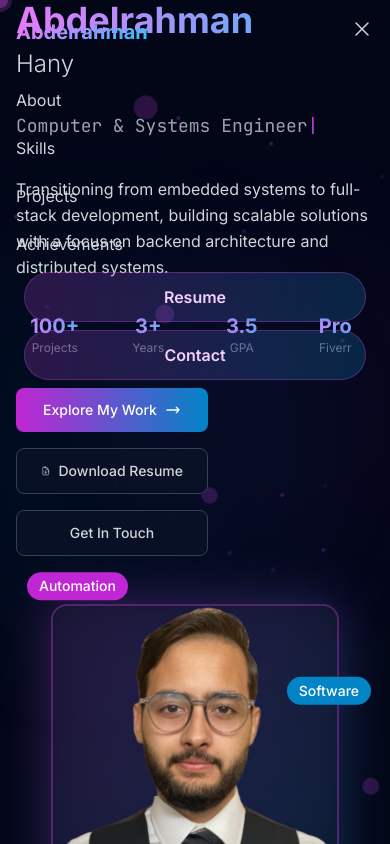
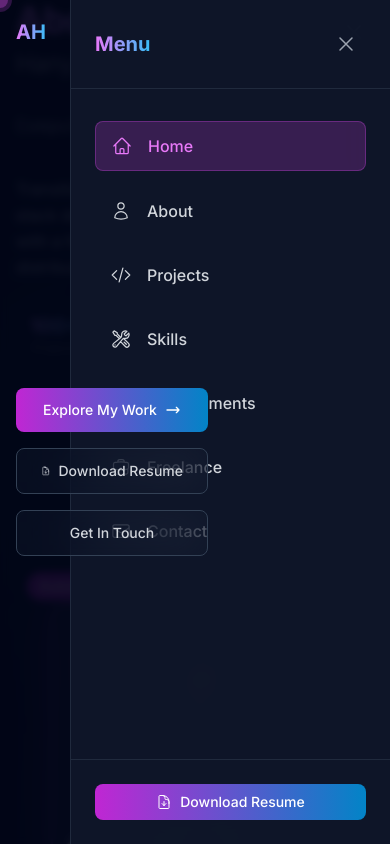
Before and after one commit to DopeBiscuit/Portfolio, a React (Vite) app: page / in a window 390 px wide. Both pictures are taken after a click on the button 362 px from the left and 29 px from the top of the page. Shown: the top 844 px of the page. Built offline with nearby package versions, Linux system fonts and the light colour scheme.

Commit message:
Mobile Responsivity

```diff
--- a/src/App.jsx
+++ b/src/App.jsx
@@ -3,6 +3,7 @@ import { motion, AnimatePresence } from 'framer-motion';
 import { HelmetProvider } from 'react-helmet-async';
 import SEO from './components/SEO';
 import Navbar from './components/Navbar';
+import MobileNavbar from './components/MobileNavbar'; // Add this
 import Hero from './components/Hero';
 import BackgroundAnimation from './components/BackgroundAnimation';
 import ScrollToTop from './components/ScrollToTop';
@@ -17,7 +18,7 @@ const Contact = lazy(() => import('./components/Contact'));
 
 // Loading component for lazy-loaded sections
 const SectionLoader = () => (
-  <div className="flex items-center justify-center py-20">
+  <div className="flex items-center justify-center section-padding">
     <div className="w-8 h-8 border-2 border-accent-500/30 border-t-accent-500 rounded-full animate-spin"></div>
   </div>
 );
@@ -56,7 +57,7 @@ function App() {
                   initial={{ opacity: 0, y: 20 }}
                   animate={{ opacity: 1, y: 0 }}
                   transition={{ delay: 0.5 }}
-                  className="text-2xl font-bold gradient-text"
+                  className="text-xl font-bold gradient-text sm:text-2xl"
                 >
                   Loading Portfolio...
                 </motion.h2>
@@ -72,7 +73,15 @@ function App() {
             transition={{ duration: 0.5 }}
           >
             <BackgroundAnimation />
-            <Navbar />
+
+            {/* Desktop Navbar */}
+            <div className="hidden md:block">
+              <Navbar />
+            </div>
+
+            {/* Mobile Navbar */}
+            <MobileNavbar />
+
             <main>
               <Hero />
 
--- /dev/null
+++ b/src/components/MobileNavbar.jsx
@@ -0,0 +1,191 @@
+import React, { useState, useEffect } from 'react';
+import { motion, AnimatePresence } from 'framer-motion';
+import {
+  Bars3Icon,
+  XMarkIcon,
+  DocumentArrowDownIcon,
+  HomeIcon,
+  UserIcon,
+  CodeBracketIcon,
+  WrenchScrewdriverIcon,
+  TrophyIcon,
+  BriefcaseIcon,
+  EnvelopeIcon
+} from '@heroicons/react/24/outline';
+
+const MobileNavbar = () => {
+  const [isOpen, setIsOpen] = useState(false);
+  const [activeSection, setActiveSection] = useState('hero');
+  const [isScrolled, setIsScrolled] = useState(false);
+
+  const navItems = [
+    { id: 'hero', label: 'Home', icon: HomeIcon },
+    { id: 'about', label: 'About', icon: UserIcon },
+    { id: 'projects', label: 'Projects', icon: CodeBracketIcon },
+    { id: 'skills', label: 'Skills', icon: WrenchScrewdriverIcon },
+    { id: 'achievements', label: 'Achievements', icon: TrophyIcon },
+    { id: 'freelance', label: 'Freelance', icon: BriefcaseIcon },
+    { id: 'contact', label: 'Contact', icon: EnvelopeIcon },
+  ];
+
+  useEffect(() => {
+    const handleScroll = () => {
+      setIsScrolled(window.scrollY > 20);
+    };
+
+    window.addEventListener('scroll', handleScroll);
+    return () => window.removeEventListener('scroll', handleScroll);
+  }, []);
+
+  const scrollToSection = (sectionId) => {
+    const element = document.getElementById(sectionId);
+    if (element) {
+      element.scrollIntoView({ behavior: 'smooth' });
+      setIsOpen(false);
+    }
+  };
+
+  const menuVariants = {
+    closed: {
+      opacity: 0,
+      x: '100%',
+      transition: { duration: 0.3 }
+    },
+    open: {
+      opacity: 1,
+      x: 0,
+      transition: { duration: 0.3 }
+    }
+  };
+
+  const itemVariants = {
+    closed: { opacity: 0, x: 20 },
+    open: (i) => ({
+      opacity: 1,
+      x: 0,
+      transition: { delay: i * 0.1 }
+    })
+  };
+
+  return (
+    <>
+      {/* Mobile Navbar */}
+      <motion.nav
+        className={`fixed top-0 left-0 right-0 z-50 transition-all duration-300 ${
+          isScrolled ? 'glass-effect border-b border-dark-700/50' : 'bg-transparent'
+        } md:hidden`}
+      >
+        <div className="container-responsive">
+          <div className="flex items-center justify-between h-16">
+            {/* Logo */}
+            <motion.div
+              initial={{ opacity: 0, x: -20 }}
+              animate={{ opacity: 1, x: 0 }}
+              className="flex items-center"
+            >
+              <span className="text-xl font-bold gradient-text">AH</span>
+            </motion.div>
+
+            {/* Menu Button */}
+            <motion.button
+              whileTap={{ scale: 0.95 }}
+              onClick={() => setIsOpen(!isOpen)}
+              className="p-2 text-gray-300 hover:text-white transition-colors"
+            >
+              {isOpen ? (
+                <XMarkIcon className="w-6 h-6" />
+              ) : (
+                <Bars3Icon className="w-6 h-6" />
+              )}
+            </motion.button>
+          </div>
+        </div>
+      </motion.nav>
+
+      {/* Mobile Menu Overlay */}
+      <AnimatePresence>
+        {isOpen && (
+          <motion.div
+            initial={{ opacity: 0 }}
+            animate={{ opacity: 1 }}
+            exit={{ opacity: 0 }}
+            className="fixed inset-0 z-40 bg-dark-950/90 backdrop-blur-sm md:hidden"
+            onClick={() => setIsOpen(false)}
+          />
+        )}
+      </AnimatePresence>
+
+      {/* Mobile Menu */}
+      <AnimatePresence>
+        {isOpen && (
+          <motion.div
+            variants={menuVariants}
+            initial="closed"
+            animate="open"
+            exit="closed"
+            className="fixed top-0 right-0 w-80 h-full bg-dark-900/95 backdrop-blur-xl border-l border-dark-700/50 z-50 md:hidden"
+          >
+            <div className="flex flex-col h-full">
+              {/* Header */}
+              <div className="flex items-center justify-between p-6 border-b border-dark-700/50">
+                <span className="text-xl font-bold gradient-text">Menu</span>
+                <button
+                  onClick={() => setIsOpen(false)}
+                  className="p-2 text-gray-400 hover:text-white transition-colors"
+                >
+                  <XMarkIcon className="w-6 h-6" />
+                </button>
+              </div>
+
+              {/* Navigation Items */}
+              <nav className="flex-1 px-6 py-8">
+                <ul className="space-y-4">
+                  {navItems.map((item, index) => {
+                    const Icon = item.icon;
+                    return (
+                      <motion.li
+                        key={item.id}
+                        variants={itemVariants}
+                        initial="closed"
+                        animate="open"
+                        custom={index}
+                      >
+                        <button
+                          onClick={() => scrollToSection(item.id)}
+                          className={`w-full flex items-center gap-4 px-4 py-3 rounded-lg transition-all duration-200 ${
+                            activeSection === item.id
+                              ? 'bg-accent-500/20 text-accent-400 border border-accent-500/30'
+                              : 'text-gray-300 hover:bg-dark-800/50 hover:text-white'
+                          }`}
+                        >
+                          <Icon className="w-5 h-5" />
+                          <span className="font-medium">{item.label}</span>
+                        </button>
+                      </motion.li>
+                    );
+                  })}
+                </ul>
+              </nav>
+
+              {/* Resume Download */}
+              <div className="p-6 border-t border-dark-700/50">
+                <motion.a
+                  href="/abdelrahman_resume.pdf"
+                  download
+                  whileHover={{ scale: 1.02 }}
+                  whileTap={{ scale: 0.98 }}
+                  className="flex items-center justify-center gap-2 w-full btn-primary"
+                >
+                  <DocumentArrowDownIcon className="w-4 h-4" />
+                  Download Resume
+                </motion.a>
+              </div>
+            </div>
+          </motion.div>
+        )}
+      </AnimatePresence>
+    </>
+  );
+};
+
+export default MobileNavbar;
--- a/src/components/ScrollToTop.jsx
+++ b/src/components/ScrollToTop.jsx
@@ -33,7 +33,7 @@ const ScrollToTop = () => {
           animate={{ opacity: 1, scale: 1 }}
           exit={{ opacity: 0, scale: 0 }}
           onClick={scrollToTop}
-          className="fixed bottom-8 right-8 z-50 p-3 bg-accent-600 text-white rounded-full shadow-lg hover:bg-accent-500 transition-colors duration-300"
+          className="fixed bottom-8 right-8 z-40 p-3 bg-accent-600 text-white rounded-full shadow-lg hover:bg-accent-500 transition-colors duration-300"
           whileHover={{ scale: 1.1 }}
           whileTap={{ scale: 0.9 }}
         >
--- a/src/index.css
+++ b/src/index.css
@@ -10,11 +10,13 @@
 
   body {
     @apply bg-dark-950 text-gray-100 font-sans;
+    /* Prevent horizontal scroll on mobile */
+    overflow-x: hidden;
   }
 
-  /* Custom scrollbar */
+  /* Enhanced scrollbar - hidden on mobile for better UX */
   ::-webkit-scrollbar {
-    width: 8px;
+    width: 6px;
   }
 
   ::-webkit-scrollbar-track {
@@ -27,6 +29,13 @@
 
   ::-webkit-scrollbar-thumb:hover {
     @apply bg-accent-400;
+  }
+
+  /* Mobile scrollbar hidden */
+  @media (max-width: 768px) {
+    ::-webkit-scrollbar {
+      display: none;
+    }
   }
 }
 
@@ -44,31 +53,70 @@
   }
 
   .tech-badge {
-    @apply px-3 py-1 text-xs font-medium bg-dark-800/50 border border-dark-700 rounded-full
-           hover:border-accent-500/50 hover:bg-accent-500/10 transition-all duration-300 cursor-default;
+    @apply px-2 py-1 text-xs font-medium bg-dark-800/50 border border-dark-700 rounded-full
+           hover:border-accent-500/50 hover:bg-accent-500/10 transition-all duration-300 cursor-default
+           sm:px-3;
   }
 
   .project-card {
-    @apply glass-effect rounded-xl p-6 hover:border-accent-500/50
+    @apply glass-effect rounded-xl p-4 hover:border-accent-500/50
            hover:shadow-2xl hover:shadow-accent-500/10 transition-all duration-500
-           transform hover:-translate-y-2;
+           transform hover:-translate-y-1 sm:p-6 sm:hover:-translate-y-2;
   }
 
   .btn-primary {
-    @apply px-6 py-3 bg-gradient-to-r from-accent-600 to-primary-600
+    @apply px-4 py-2 bg-gradient-to-r from-accent-600 to-primary-600
            text-white font-medium rounded-lg hover:from-accent-500 hover:to-primary-500
            transition-all duration-300 transform hover:scale-105 hover:shadow-lg
-           hover:shadow-accent-500/25 active:scale-95;
+           hover:shadow-accent-500/25 active:scale-95 text-sm
+           sm:px-6 sm:py-3 sm:text-base;
   }
 
   .btn-secondary {
-    @apply px-6 py-3 glass-effect border border-dark-700 text-gray-300
+    @apply px-4 py-2 glass-effect border border-dark-700 text-gray-300
            font-medium rounded-lg hover:border-accent-500/50 hover:text-white
-           transition-all duration-300 transform hover:scale-105;
+           transition-all duration-300 transform hover:scale-105 text-sm
+           sm:px-6 sm:py-3 sm:text-base;
+  }
+
+  /* Container utilities */
+  .container-responsive {
+    @apply px-4 mx-auto max-w-7xl sm:px-6 lg:px-8;
+  }
+
+  /* Section spacing */
+  .section-padding {
+    @apply py-12 sm:py-16 lg:py-20;
+  }
+
+  /* Typography responsive */
+  .heading-1 {
+    @apply text-3xl font-bold sm:text-4xl lg:text-5xl xl:text-6xl;
+  }
+
+  .heading-2 {
+    @apply text-2xl font-bold sm:text-3xl lg:text-4xl;
+  }
+
+  .heading-3 {
+    @apply text-xl font-semibold sm:text-2xl lg:text-3xl;
+  }
+
+  /* Grid responsive */
+  .grid-responsive-2 {
+    @apply grid grid-cols-1 gap-6 sm:grid-cols-2 lg:gap-8;
+  }
+
+  .grid-responsive-3 {
+    @apply grid grid-cols-1 gap-6 sm:grid-cols-2 lg:grid-cols-3 lg:gap-8;
+  }
+
+  .grid-responsive-4 {
+    @apply grid grid-cols-2 gap-4 sm:grid-cols-2 md:grid-cols-3 lg:grid-cols-4 lg:gap-6;
   }
 }
 
-/* Custom animations */
+/* Custom animations - mobile optimized */
 .animate-typing {
   animation: typing 3.5s steps(40, end), blink-caret 0.75s step-end infinite;
 }
@@ -82,3 +130,25 @@
   from, to { border-color: transparent }
   50% { border-color: #d946ef }
 }
+
+/* Mobile specific utilities */
+@media (max-width: 640px) {
+  .mobile-center {
+    @apply text-center;
+  }
+
+  .mobile-stack {
+    @apply flex-col space-y-4 space-x-0;
+  }
+}
+
+/* Touch optimization */
+@media (hover: none) and (pointer: coarse) {
+  .hover\:scale-105:hover {
+    transform: none;
+  }
+
+  .hover\:-translate-y-2:hover {
+    transform: none;
+  }
+}
--- a/tailwind.config.js
+++ b/tailwind.config.js
@@ -6,6 +6,18 @@ export default {
   ],
   theme: {
     extend: {
+      screens: {
+        'xs': '480px',
+        'sm': '640px',
+        'md': '768px',
+        'lg': '1024px',
+        'xl': '1280px',
+        '2xl': '1536px',
+        // Custom breakpoints
+        'mobile': '320px',
+        'tablet': '768px',
+        'desktop': '1024px',
+      },
       colors: {
         primary: {
           50: '#f0f9ff',
@@ -49,11 +61,17 @@ export default {
         'sans': ['Inter', 'ui-sans-serif', 'system-ui'],
         'mono': ['JetBrains Mono', 'ui-monospace', 'monospace'],
       },
+      spacing: {
+        '18': '4.5rem',
+        '88': '22rem',
+        '128': '32rem',
+      },
       animation: {
         'glow': 'glow 2s ease-in-out infinite alternate',
         'float': 'float 6s ease-in-out infinite',
         'slide-up': 'slide-up 0.5s ease-out',
         'fade-in': 'fade-in 0.6s ease-out',
+        'pulse-slow': 'pulse 3s ease-in-out infinite',
       },
       keyframes: {
         glow: {
```
Also changed, not shown: src/components/Contact.jsx (+30 -34 lines).
